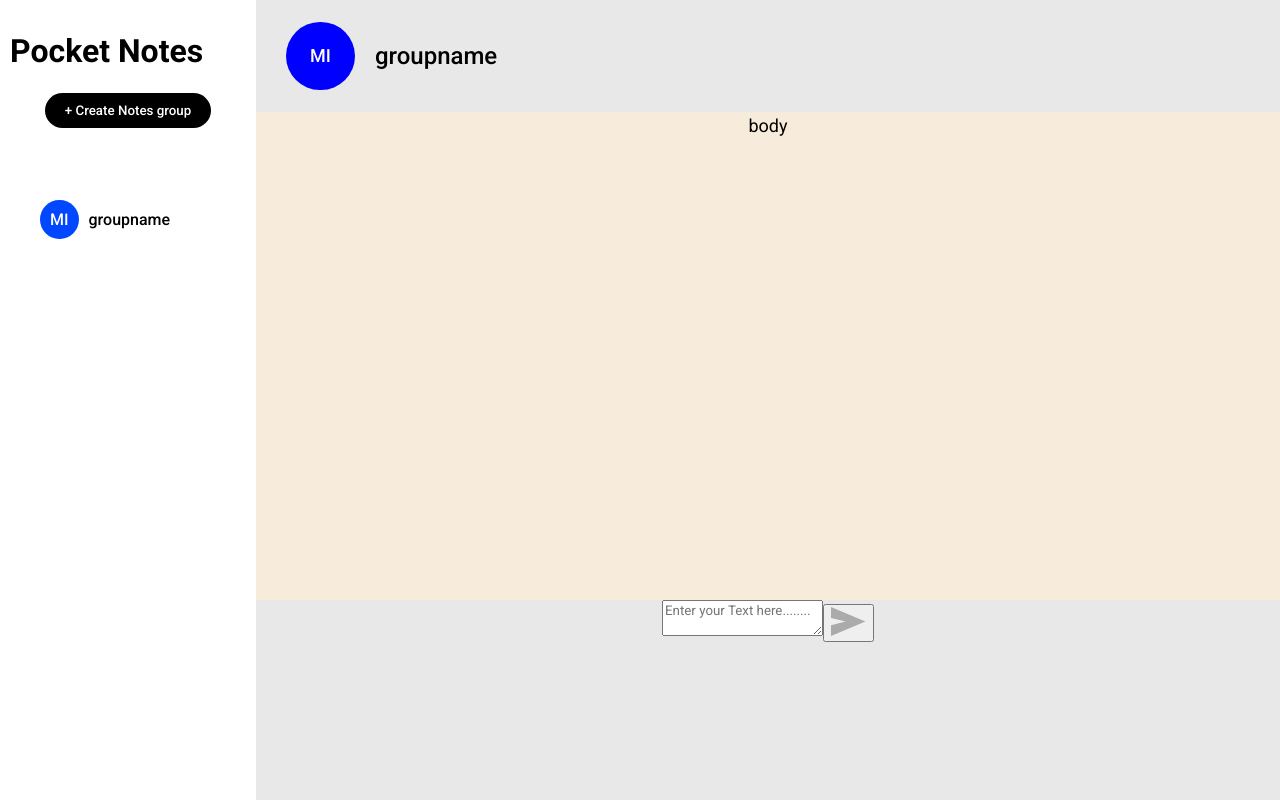
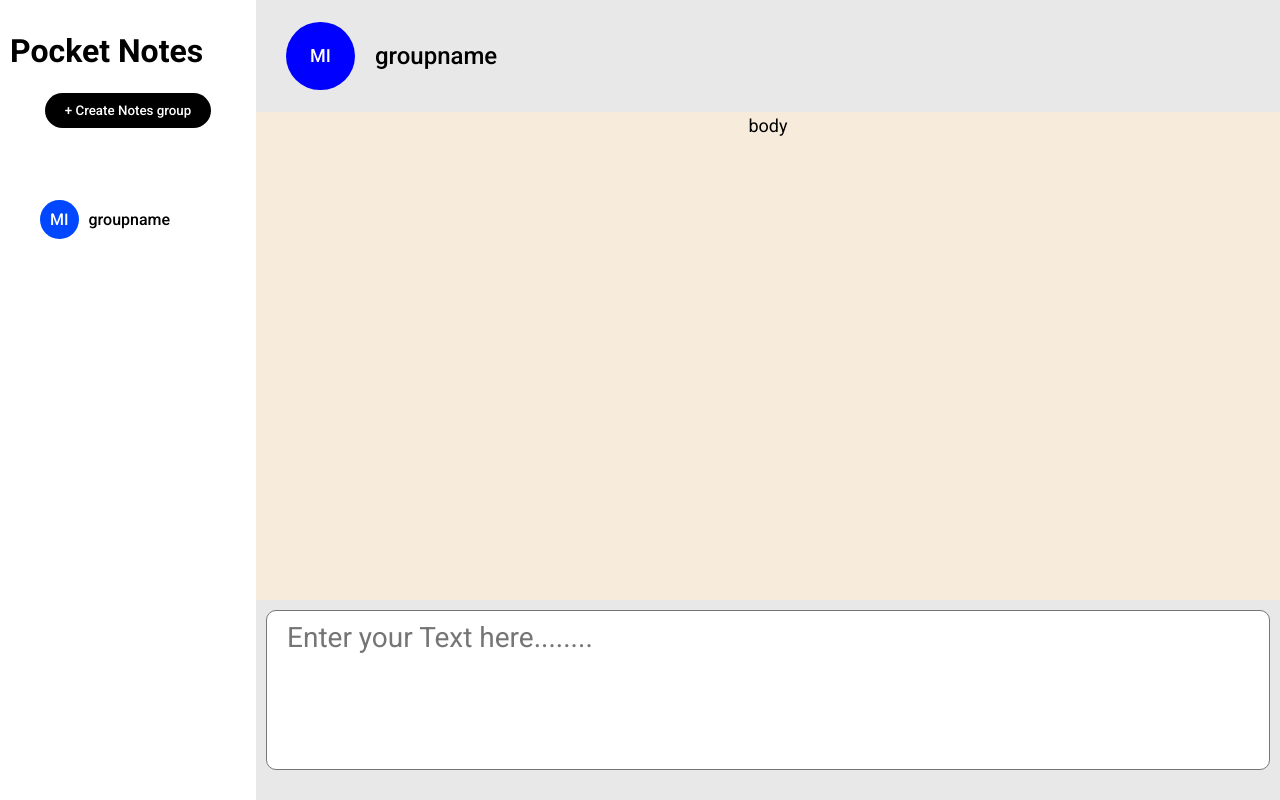
Before and after one commit to jaswindersingh97/Module-Test2-Notes-app, a React (Vite) app in the folder NotesApp/: page /GroupName/1 in a window 1280 px wide. Built offline with nearby package versions, Linux system fonts and the light colour scheme.

Commit message:
created footer

```diff
--- a/NotesApp/src/components/RightActual.jsx
+++ b/NotesApp/src/components/RightActual.jsx
@@ -14,7 +14,7 @@ function RightActual(param) {
       <div className={Style.footer}>
       <div className={Style.Textfield}>
         <textarea placeholder='Enter your Text here........'></textarea>
-        <button><img src={SendArrow}/></button>
+        <button onClick={()=>alert("hi")}><img src={SendArrow}/></button>
       </div>
       </div>
 
--- a/NotesApp/src/components/RightActual.module.css
+++ b/NotesApp/src/components/RightActual.module.css
@@ -3,18 +3,17 @@
     height: 100%;
     display: flex;
     flex-direction: column;
-    /* padding: 20px; */
     align-items: center;
     font-weight: 400;
     text-align: center;
     font-size: 18px;
     line-height: 28px;
     background: #E8E8E8;
+    overflow: hidden;
 }
 .header{
     width: 100%;
     height: 14%;
-    /* background-color: aqua; */
     display: flex;
     padding: 20px 30px;
     gap:20px;
@@ -41,8 +40,23 @@
 .footer{
     width: 100%;
     height: 25%;
-    /* background-color: aqua; */
     position: relative;
     bottom: 0px;
     border-radius: 0px 0px 0px 10px;
+    padding: 10px;
 }
+.footer textarea{
+    width: 100%;
+    height:160px;
+    border-radius: 10px;
+    padding: 10px 20px;
+    resize: none;
+    font-size: 28px;
+}
+.footer button{
+    position: relative;
+    bottom: 56px;
+    left: 570px;
+    border: 0px;
+    background-color: white;
+}
```
